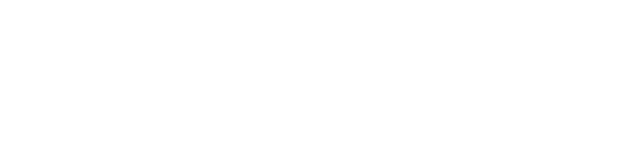
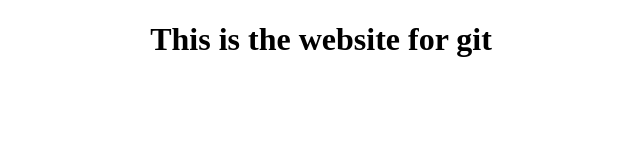
Before and after one commit to danyawn/danu_upn_zetta_GIT_day1, a plain HTML site: page index.html in a window 1280 px wide. Shown: the whole page, without its empty margins (319-959 px from the left). Drawn offline with Linux system fonts and the light colour scheme.

Commit message:
[UI] Update Index HTML to have tab title and body”

```diff
--- a/index.html
+++ b/index.html
@@ -6,6 +6,7 @@
     <meta name="viewport" content="width=device-width, initial-scale=1.0" />
     <link rel="stylesheet" href="assets/style.css" />
     <title>GIT 1</title>
+    <h1 style="text-align: center">This is the website for git</h1>
   </head>
   <body></body>
 </html>
```
